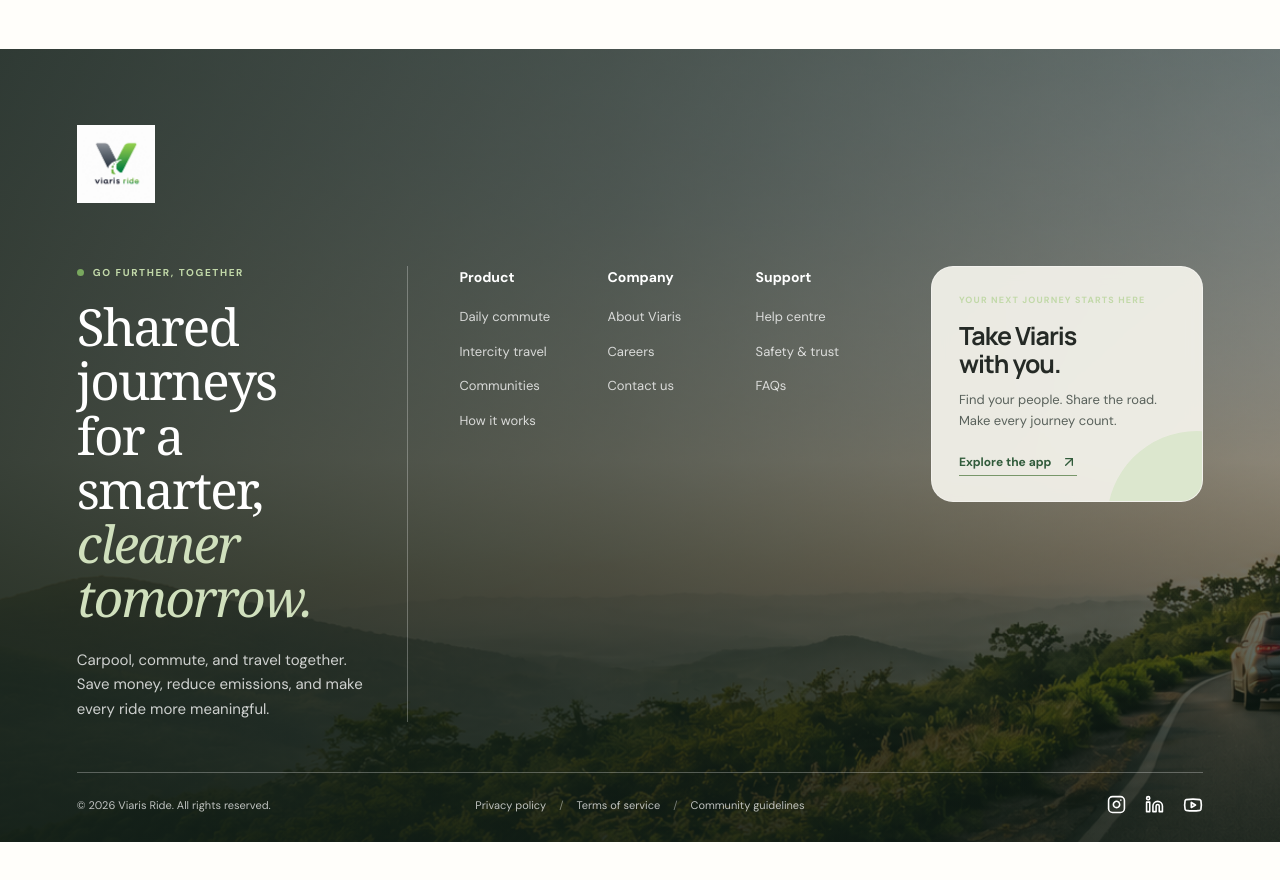
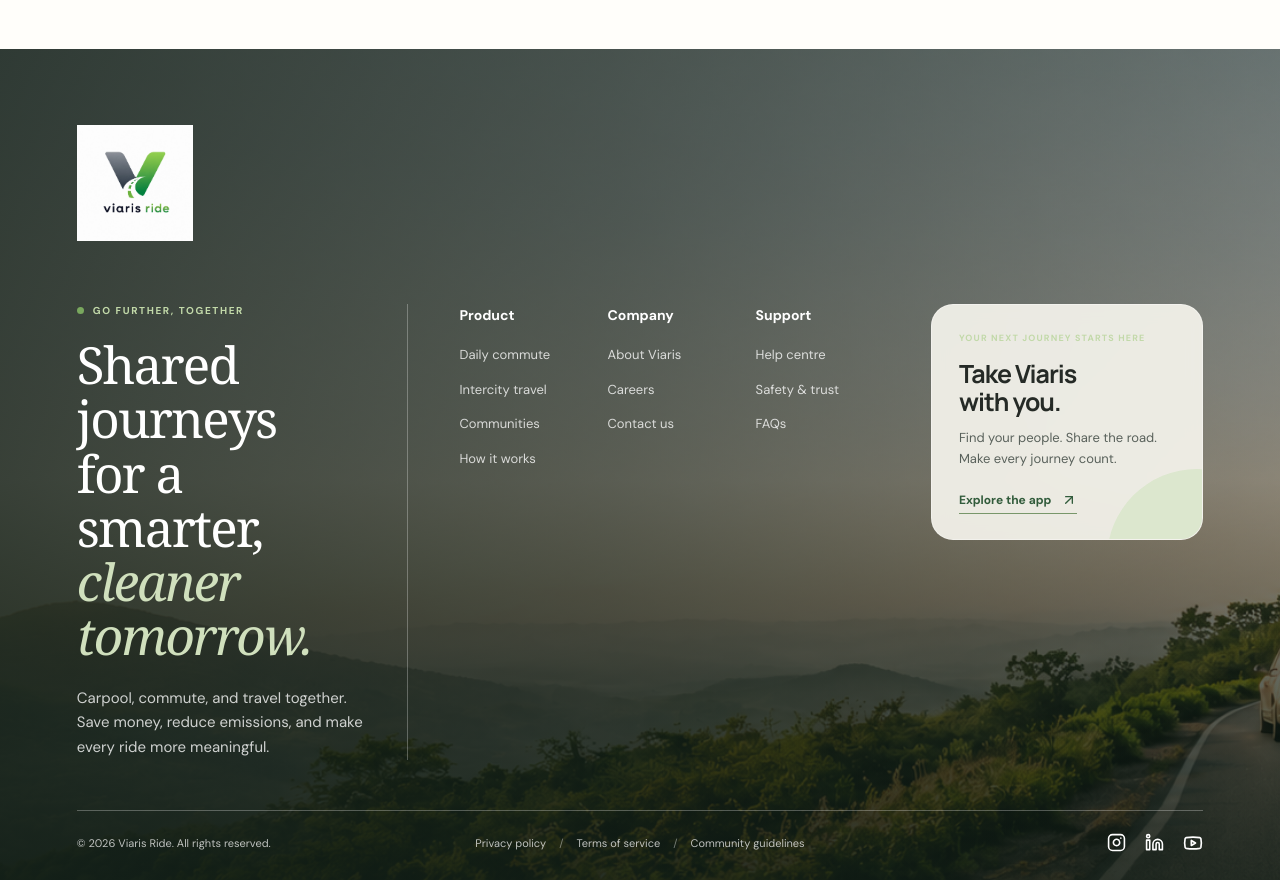
Before and after one commit to Surya8074/viaris-website, a React (Vite) app: page / in a window 1280 px wide. Shown: the part 8100-8980 px from the top of the page. Before the commit the page ends 8942 px from the top, so only its background shows below. Built offline with nearby package versions, Linux system fonts and the light colour scheme.

Commit message:
Increase Viaris footer logo size

```diff
--- a/src/styles/footer.css
+++ b/src/styles/footer.css
@@ -32,3 +32,9 @@
 .vr-footer__social a:hover{color:#6d9e58;transform:translateY(-2px)}
 @media(max-width:1100px){.vr-footer__main{grid-template-columns:minmax(250px,.9fr) 1.2fr;gap:42px}.vr-footer__statement{grid-row:span 2}.vr-footer__app{grid-column:2;max-width:100%}.vr-footer__bottom{grid-template-columns:1fr auto}.vr-footer__legal{grid-row:2;grid-column:1/-1;justify-content:center}.vr-footer__social{grid-column:2;grid-row:1}}
 @media(max-width:700px){.vr-footer{padding-top:52px}.vr-footer__brand{font-size:24px}.vr-footer__main{grid-template-columns:1fr;gap:38px;padding:42px 0 34px}.vr-footer__statement{grid-row:auto;border-right:0;padding-right:0;max-width:460px}.vr-footer__statement h2{font-size:clamp(40px,10vw,54px)}.vr-footer__description{font-size:14px}.vr-footer__navigation{grid-template-columns:repeat(3,minmax(0,1fr));gap:15px}.vr-footer__group{gap:15px}.vr-footer__group h3{font-size:12px}.vr-footer__group a{font-size:11px}.vr-footer__app{grid-column:auto;min-height:0;padding:23px}.vr-footer__app h3 br{display:none}.vr-footer__bottom{grid-template-columns:1fr;justify-items:center;gap:16px;padding:20px 0 24px;text-align:center}.vr-footer__copyright{white-space:normal}.vr-footer__legal{grid-row:auto;grid-column:auto;flex-wrap:wrap;justify-content:center;gap:9px;font-size:10px}.vr-footer__social{grid-column:auto;grid-row:auto;justify-self:center;gap:22px}}
+
+
+/* Larger footer brand lockup, aligned to the footer content grid. */
+.vr-footer__brand{width:126px;height:116px;align-items:center;justify-content:flex-start}
+.vr-footer__logo{width:100%;height:100%;object-fit:contain;object-position:left center}
+@media(max-width:700px){.vr-footer__brand{width:112px;height:104px}}
```
